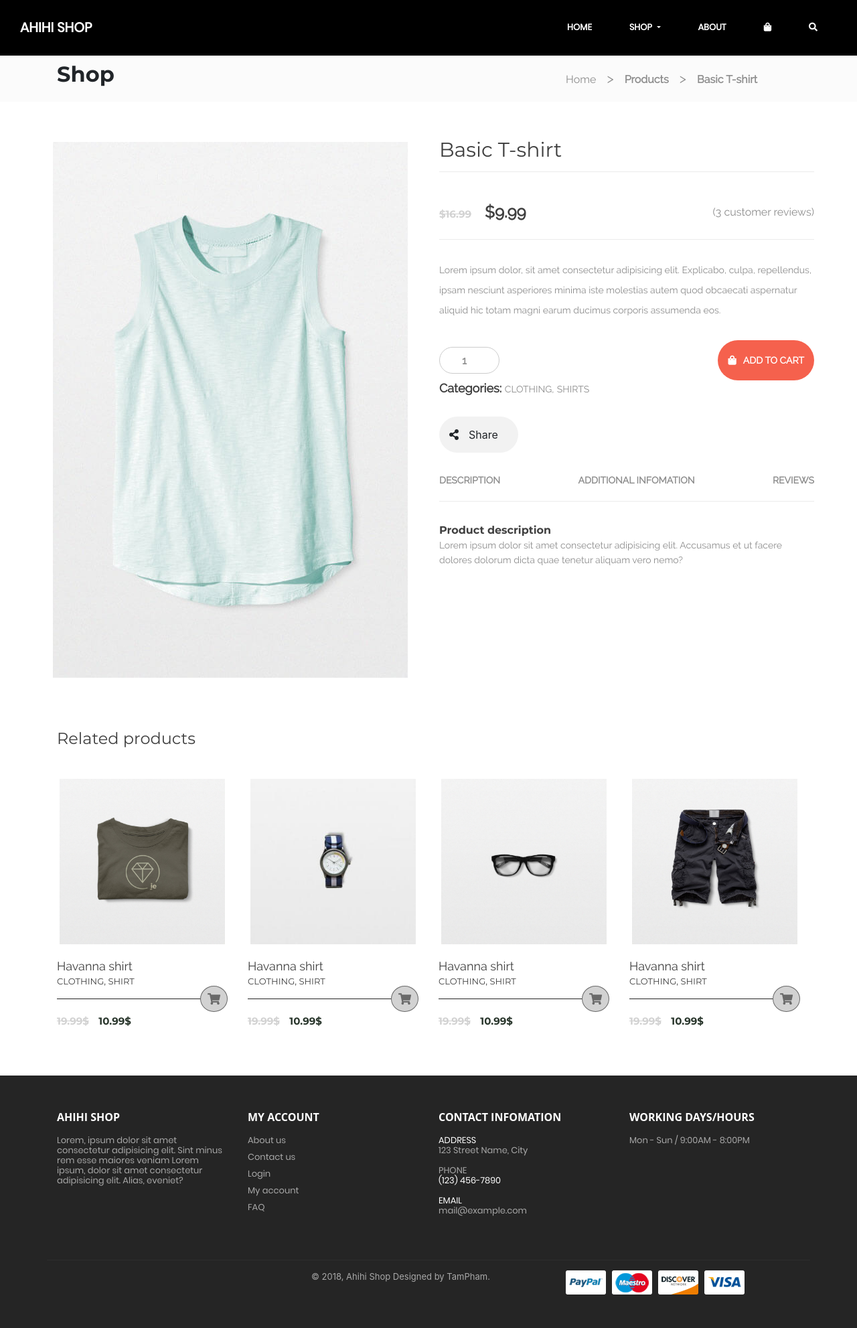
After one commit to TamPhamdev/Project2, a PHP site: page /assets/module/product-detail.html in a window 1280 px wide. The commit adds this page. Shown: the whole page at 67% size. Run offline with PHP 8.4, Linux system fonts and the light colour scheme; some libraries are stand-ins or nearby versions.

Commit message:
Fix link to product and create a product detail page

```diff
--- a/assets/css/product.css
+++ b/assets/css/product.css
@@ -44,6 +44,7 @@ ul>li {
   font-weight: 600;
   text-transform: uppercase;
   position: relative;
+  margin-bottom: 82px;
 }
 
 /* Navbar */
@@ -286,12 +287,11 @@ li.nav-item>.nav-link:active {
   transition: ease-in-out 0.5s;
 }
 
-/* End carousel */
+
 
 .title-level {
   background: #fbfbfb;
   position: relative;
-  margin-top: 100px;
   padding: 10px;
   background-repeat: no-repeat;
   background-position: 50% 0%;
@@ -340,7 +340,6 @@ label.search-area {
 label>.search-field {
   padding: 16px 30px;
   border-radius: 100px;
-  padding-right: 60px;
   border: 1px solid #ddd;
   color: #8d8d8d;
   transition: 0.35 background;
@@ -415,10 +414,227 @@ span.badge {
   height: 65px;
 }
 
+.awrapper {
+  padding: 60px 0;
+}
 
+.layoutleft {
+  background: url('../img/itemlist/asset\ 1.jpeg');
+  background-position: 50% 50%;
+  background-size: cover;
+  background-repeat: no-repeat;
+  height: 100vh;
+}
 
+div.product-title>h1 {
+  font: 400 30px/24px 'Montserrat';
+  color: #3f3f3f;
+  border-bottom: 1px solid #ebebeb;
+  padding-bottom: 20px;
+  margin-bottom: 20px;
+}
 
+.product-price {
+  border-bottom: 1px solid #ebebeb;
+  padding: 25px 0px;
+  margin-bottom: 30px;
+}
 
+.product-price>span {
+  font: 700 24px/30px 'Raleway';
+  color: #3f3f3f;
+}
+
+.product-price>a.review-link {
+  text-decoration: none;
+  float: right;
+  font: 400 16px/30px 'Raleway';
+  color: #8d8d8d;
+}
+
+.product-description>p {
+  margin-bottom: 30px;
+  font: 400 14px/30px 'Raleway';
+  color: #8d8d8d;
+}
+
+.cart {
+  display: flex;
+  justify-content: space-between;
+  align-items: center;
+}
+
+.cart-quantity {
+  font: 700 16px/30px 'Raleway';
+  color: #8d8d8d;
+  text-align: center;
+  width: 90px;
+  height: 40px;
+  border-width: 2px;
+  border-radius: 50px;
+}
+
+.add-to-cart-btn {
+  font: 700 14px/30px 'Raleway';
+  background: #f5614d;
+  color: #fff;
+  padding: 15px 15px;
+  border-radius: 100px;
+  border-width: 0;
+  cursor: pointer;
+  transition: .3s;
+  text-transform: uppercase;
+}
+
+.add-to-cart-btn:hover {
+  transition: .3s;
+  background: #3f3f3f;
+}
+
+.add-to-cart-btn span {
+  padding-left: 10px;
+}
+
+.cate-title {
+  font: 700 18px/22px 'Raleway';
+  color: #3f3f3f;
+}
+
+div.categories>a {
+  text-decoration: none;
+  text-transform: uppercase;
+  font: 400 14px/22px 'Raleway';
+  color: #8d8d8d;
+}
+
+.share-social {
+  margin: 30px 0;
+  display: flex;
+  align-items: center;
+}
+
+.share-social-btn {
+  background-color: #f2f2f2;
+  border-radius: 100px;
+  padding: 15px;
+  cursor: pointer;
+  overflow: hidden;
+  display: inline-block;
+}
+
+.share-social-active {
+  display: none;
+}
+
+.social-share {
+  padding: 0 20px;
+}
+
+.social-icon-share {
+  display: flex;
+}
+
+.product-tab {
+  text-transform: uppercase;
+  border-bottom: 1px solid #ebebeb;
+}
+
+.product-tab-list {
+  display: flex;
+  justify-content: space-between;
+  margin-bottom: 20px;
+}
+
+.info-tab {
+  padding: 30px 0;
+}
+
+ul.product-tab-list li {
+  cursor: pointer;
+  font: 700 14px/22px 'Raleway';
+  color: #8d8d8d;
+}
+
+.title-tab {
+  font: 600 16px/22px 'Montserrat';
+  color: #3f3f3f;
+}
+
+.product-info-add {
+  font: italic 400 14px/22px 'Raleway';
+  color: #8d8d8d;
+}
+
+.review-author {
+  font: 700 16px/22px 'Raleway';
+  color: #3f3f3f;
+}
+
+.review-published-date {
+  font: 400 14px/25px 'Raleway';
+  color: #b0b0b0;
+}
+
+.description {
+  font: 400 14px/25px 'Raleway';
+  color: #8d8d8d;
+}
+
+.comment-notes {
+  font: 600 18px/25px 'Raleway';
+  color: #3f3f3f;
+}
+
+i.far.fa-check-circle {
+  color: #f5614d;
+}
+
+label {
+  font-size: 16px;
+  margin-bottom: 8px;
+  color: #505050;
+  font-weight: bold;
+}
+textarea {
+  border: 1px solid #e3e3e3;
+  color: #8d8d8d;
+  margin-bottom: 20px;
+  -webkit-appearance: none;
+  resize: none;
+  height: 110px;
+  width: 100%;
+  padding: 18px 24px;
+  font: 400 14px/25px 'Raleway';
+  color: #8d8d8d;
+}
+
+input[type="text"],
+input[type="email"] {
+  -webkit-appearance: none;
+  padding: 5px 10px;
+  line-height: 47px;
+  width: 100%;
+  font: 400 14px/25px 'Raleway';
+  color: #8d8d8d;
+}
+
+.submit {
+  background: #f5614d;
+  border-radius: 100px;
+  padding: 10px 25px;
+  margin: 20px 0;
+  cursor: pointer;
+  border-width: 0;
+  color: #fff;
+  font: 700 16px/30px 'Raleway';
+  text-shadow: 0;
+  text-transform: uppercase;
+}
+.related-product-title {
+  margin: 20px 0 45px 0;
+  font: 400 24px/22px 'Montserrat';
+  color: #3f3f3f;
+}
 
 /* Footer*/
 footer {
--- a/assets/css/style.css
+++ b/assets/css/style.css
@@ -31,13 +31,21 @@
 }
 
 input[type="text"],
+input[type="email"],
+ textarea {
+  outline: none;
+  box-shadow: none !important;
+  border: 1px solid #ccc !important;
+}
+
+input[type="number"],
 textarea {
   outline: none;
   box-shadow: none !important;
   border: 1px solid #ccc !important;
 }
 
-ul > li {
+ul>li {
   list-style: none;
 }
 
@@ -83,20 +91,20 @@ li.nav-item {
   padding: 0 20px;
 }
 
-li.nav-item > a.nav-link {
+li.nav-item>a.nav-link {
   transition: 0.3s;
   color: #fff;
   border-bottom: 1px solid transparent;
 }
 
-li.nav-item > .nav-link:visited,
-li.nav-item > .nav-link:hover,
-li.nav-item > .nav-link:active {
+li.nav-item>.nav-link:visited,
+li.nav-item>.nav-link:hover,
+li.nav-item>.nav-link:active {
   border-color: #fff;
   transition: 0.3s;
 }
 
-.dropdown:hover > .dropdown-menu {
+.dropdown:hover>.dropdown-menu {
   display: block;
 }
 
@@ -169,7 +177,7 @@ li.nav-item > .nav-link:active {
     margin-right: auto;
   }
 
-  .carousel-item > .item1 {
+  .carousel-item>.item1 {
     background-image: url("../img/slide1.jpg");
     height: 70vh;
     background-position: 50% 50%;
@@ -334,12 +342,12 @@ ol.carousel-indicators .active {
   background-color: #252525;
 }
 
-ol.carousel-indicators > li:hover {
+ol.carousel-indicators>li:hover {
   background-color: #252525;
   transition: 0.4s;
 }
 
-ol.carousel-indicators > li {
+ol.carousel-indicators>li {
   border: 2px solid #252525;
   width: 15px;
   height: 15px;
@@ -616,7 +624,7 @@ a.product-item {
   text-align: left;
 }
 
-.sub-text > h1 {
+.sub-text>h1 {
   font-weight: 700;
   font-family: "Montserrat", sans-serif;
   font-size: 36px;
@@ -660,6 +668,7 @@ input:focus:-ms-input-placeholder {
 }
 
 .submit-form {
+  cursor: pointer;
   border: none;
   border-radius: 100px;
   height: 50px;
@@ -744,15 +753,15 @@ footer {
   font-size: 13px;
 }
 
-.text-account > li {
+.text-account>li {
   padding-bottom: 10px;
 }
 
-.text-account > li > a {
+.text-account>li>a {
   color: #a8a8a8;
 }
 
-.text-contact > li:nth-child(odd) {
+.text-contact>li:nth-child(odd) {
   color: #fff;
 }
 
--- /dev/null
+++ b/assets/module/product-detail.html
@@ -0,0 +1,429 @@
+<!DOCTYPE html>
+<html lang="en">
+
+<head>
+  <meta charset="UTF-8">
+  <meta name="viewport" content="width=device-width, initial-scale=1.0">
+  <meta http-equiv="X-UA-Compatible" content="ie=edge">
+  <link rel="shortcut icon" href="//cdn.shopify.com/s/files/1/1932/5453/t/12/assets/favicon.ico?5912751953392405595"
+    type="image/png">
+  <link rel="stylesheet" href="../css/style.css">
+  <link rel="stylesheet" href="../css/product.css">
+  <link rel="stylesheet" href="../css/bootstrap-grid.min.css">
+  <link rel="stylesheet" href="https://use.fontawesome.com/releases/v5.3.1/css/all.css">
+  <link rel="stylesheet" href="../css/bootstrap.min.css">
+  <title>AHIHI Shop</title>
+</head>
+
+<body>
+  <div class="header">
+    <!--Header start-->
+    <nav class="navbar main-nav sticky-top navbar-expand-md navbar-expand-sm" id="nav">
+      <!--Navbar start-->
+      <a class="navbar-brand" href="../../index.html">AHIHI SHOP</a>
+      <button class="navbar-toggler  navbar-toggler-right" type="button" data-toggle="collapse" data-target="#navbarTogglerDemo02"
+        aria-controls="navbarTogglerDemo02" aria-expanded="false" aria-label="Toggle navigation">
+        <span class="navbar-toggler-icon icon-bar"></span>
+      </button>
+      <div class="collapse navbar-collapse justify-content-end" id="navbarTogglerDemo02">
+        <ul class="navbar-nav">
+          <li class="nav-item active">
+            <a class="nav-link" href="../../index.html">Home <span class="sr-only">(current)</span></a>
+          </li>
+          <li class="nav-item dropdown">
+            <a class="nav-link dropdown-toggle" href="product.html" id="navbarDropdown" role="button" aria-haspopup="true"
+              aria-expanded="false">
+              Shop
+            </a>
+            <div class="dropdown-menu" aria-labelledby="navbarDropdown">
+              <a class="dropdown-item" href="#">Clothes</a>
+              <a class="dropdown-item" href="#">Shoes</a>
+              <a class="dropdown-item" href="#">Something else here</a>
+            </div>
+          </li>
+          <li class="nav-item"><a class="nav-link" href="">About</a></li>
+          <!-- ul here -->
+          <li class="nav-item"><a class="nav-link" href=""><i class="fas fa-shopping-bag"></i></a></li>
+          <li class="nav-item">
+            <a class="nav-link" href="#">
+              <i class="fas fa-search " aria-hidden="true"></i>
+            </a>
+          </li>
+        </ul>
+      </div>
+    </nav>
+  </div>
+  <!--Navbar End-->
+
+
+  <div class="title-level col-xs-6">
+    <div class="container">
+      <div class="row align-item-center ">
+        <div class="col-md-8 col-xs-6">
+          <h2 style="font-family: 'Montserrat';font-weight: 700" ;>Shop</h2>
+        </div>
+        <div class="col-md-4 title-bar mr-auto">
+          <span class="home-item"><a href="../../index.html">Home</a></span>
+          <span class="separator">></span>
+          <span class="current-item">Products</span>
+          <span class="separator">></span>
+          <span class="current-item">Basic T-shirt</span>
+        </div>
+      </div>
+    </div>
+  </div>
+  <div class="awrapper">
+    <div class="container-fluid">
+      <div class="row px-lg-5">
+        <div class="col-md-6 col-xs-6">
+          <div class="layoutleft mx-3"></div>
+        </div>
+        <div class="col-md-6 col-xs-6 px-0">
+          <div class="layoutright mx-3">
+            <div class="summary">
+              <div class="product-title">
+                <h1>Basic T-shirt</h1>
+              </div>
+              <div class="product-price"><strike class="price-sale" style="padding-right:20px;">$16.99</strike><span>$9.99</span>
+                <a href="#review-tab" class="review-link">(3 customer reviews)</a>
+              </div>
+
+              <div class="product-description">
+                <p>Lorem ipsum dolor, sit amet consectetur adipisicing elit. Explicabo, culpa, repellendus, ipsam
+                  nesciunt asperiores minima iste molestias autem quod obcaecati aspernatur aliquid hic totam magni
+                  earum
+                  ducimus corporis assumenda eos.</p>
+              </div>
+              <form action="#" class="cart">
+                <input type="number" min="1" value="1" step="1" class="cart-quantity">
+                <button type="submit" name="#" class="add-to-cart-btn"><i class="fas fa-shopping-bag"></i><span>add
+                    to cart</span>
+                </button>
+              </form>
+              <div class="categories">
+                <span class="cate-title">Categories: </span>
+                <a href="#">Clothing,</a>
+                <a href="#">shirts</a>
+              </div>
+              <div class="share-social">
+                <div class="share-social-btn">
+                  <i class="fas fa-share-alt"></i><span style="padding: 15px;">Share</span>
+                </div>
+                <div class="share-social-active">
+                  <div class="social-icon-share">
+                    <div class="social-share">
+                      <i class="fab fa-facebook-f"></i>
+                    </div>
+                    <div class="social-share">
+                      <i class="fab fa-instagram"></i>
+                    </div>
+                    <div class="social-share">
+                      <i class="fab fa-twitter"></i>
+                    </div>
+                  </div>
+                </div>
+              </div>
+            </div>
+            <!--summary here-->
+            <div class="product-tab-wrapper" id="mygroup">
+              <div class="product-tab">
+                <ul class="product-tab-list">
+                  <li class="description-tab" data-toggle="collapse" data-target="#description-tab"><span>Description</span></li>
+                  <li class="add-info-tab" data-toggle="collapse" data-target="#info-tab"><span>additional
+                      infomation</span></li>
+                  <li class="review-tab" data-toggle="collapse" data-target="#review-tab"><span>reviews</span></li>
+                </ul>
+              </div>
+              <div class="info-tab">
+                <div id="description-tab" class="collapse show" data-parent="#mygroup">
+                  <span class="title-tab">Product description</span>
+                  <p style="font: 400 14px/22px 'Raleway';
+  color: #8d8d8d;">Lorem ipsum dolor sit amet consectetur
+                    adipisicing elit. Accusamus et ut facere dolores dolorum dicta
+                    quae tenetur aliquam vero nemo?</p>
+                </div>
+                <div id="info-tab" class="collapse" data-parent="#mygroup">
+                  <span class="title-tab">Additional Infomation</span>
+                  <table class="table table-striped table-bordered">
+                    <thead>
+                      <tr>
+                        <th scope="col">Weight</th>
+                        <td class="product-info-add">0.3kg</td>
+                      </tr>
+                    </thead>
+                    <tbody>
+                      <tr>
+                        <th scope="row">Dimensions</th>
+                        <td class="product-info-add">50 x 60 cm</td>
+                      </tr>
+                      <tr>
+                        <th scope="row">Material</th>
+                        <td class="product-info-add">Cotton</td>
+                      </tr>
+                    </tbody>
+                  </table>
+                </div>
+                <div id="review-tab" class="collapse" data-parent="#mygroup">
+                  <div class="comment">
+                    <span class="review-title title-tab">3 reviews for Basic t-shirt</span>
+                    <div class="comment-list">
+                      <ul class="list-group list-group-flush">
+                        <li class="list-group-item">
+                          <div class="comment-text">
+                            <p class="meta">
+                              <strong class="review-author">Someone 1</strong>
+                              <span class="review-dash">-</span>
+                              <time class="review-published-date">January 27,2018</time>
+                            </p>
+                            <div class="description">
+                              <p>Nice t-shirt! </p>
+                            </div>
+                          </div>
+                        </li>
+                        <li class="list-group-item">
+                          <div class="comment-text">
+                            <p class="meta">
+                              <strong class="review-author">Someone 2</strong>
+                              <span class="review-dash">-</span>
+                              <time class="review-published-date">May 17,2018</time>
+                            </p>
+                            <div class="description">
+                              <p>Free shipping ? </p>
+                            </div>
+                          </div>
+                        </li>
+                        <li class="list-group-item">
+                          <div class="comment-text">
+                            <p class="meta">
+                              <strong class="review-author">Someone 3</strong>
+                              <span class="review-dash">-</span>
+                              <time class="review-published-date">October 12,2018</time>
+                            </p>
+                            <div class="description">
+                              <p>Hey ! Is this for real ? </p>
+                            </div>
+                          </div>
+                        </li>
+                      </ul>
+                    </div>
+                    <div class="review-form">
+                      <div class="respond">
+                        <span class="comment-notes">Add a review</span>
+                        <form action="post" class="comment-form">
+                          <p class="comment-notes">Your email address will not be published. Required fields are
+                            marked&nbsp;<i class="far fa-check-circle"></i></p>
+                          <div class="comment-form">
+                            <label for="comment">You review&nbsp;<i class="far fa-check-circle"></i></label>
+                            <br>
+                            <textarea name="" id="" cols="60" rows="5" required></textarea>
+                          </div>
+                          <div class="comment-author">
+                            <label for="comment">Name &nbsp;<i class="far fa-check-circle"></i></label><br>
+                            <input type="text" name="" id="" value size="30" required>
+                          </div>
+                          <div class="comment-email">
+                            <label for="comment">Email &nbsp;<i class="far fa-check-circle"></i></label><br>
+                            <input type="email" name="" id="" value size="30" required>
+                          </div>
+                          <div class="form-submit">
+                            <input type="submit" name="submit" class="submit" value="Submit">
+                          </div>
+                        </form>
+                      </div>
+                    </div>
+                  </div>
+                </div>
+              </div>
+            </div>
+            <!--end wrapper-->
+          </div>
+        </div>
+        <!--end layout right-->
+      </div>
+      <!--end row-->
+    </div>
+    <!--end container-->
+  </div>
+  <!--end wrapper-->
+
+  <!--Related product-->
+  <section class="related-product">
+    <div class="container">
+      <h2 class="related-product-title">Related products</h2>
+      <div class="row">
+        <a href="index.html" class="product-item">
+          <div class="col-md-3 col-xs-6 product">
+            <img class="img-thumbnail img-fluid border-0 no-gutters" src="../img/itemlist/asset 16.jpeg" alt="">
+            <div class="text-card-item">
+              <p class="item-text">Havanna shirt</p>
+              <p class="item-text item-text-light">Clothing, shirt</p>
+            </div>
+            <div style="display:flex; justify-content: space-between;">
+              <div class="price-item">
+                <strike class="price-sale">19.99$</strike>
+                <span class="price">10.99$</span>
+              </div>
+              <a href="#"><i class="fas fa-shopping-cart cart-icon"></i></a>
+            </div>
+          </div>
+        </a>
+        <a href="index.html" class="product-item">
+          <div class="col-md-3 col-xs-6 product">
+            <img class="img-thumbnail img-fluid border-0 no-gutters" src="../img/itemlist/asset 12.jpeg" alt="">
+            <div class="text-card-item">
+              <p class="item-text">Havanna shirt</p>
+              <p class="item-text item-text-light">Clothing, shirt</p>
+            </div>
+            <div style="display:flex; justify-content: space-between;">
+              <div class="price-item">
+                <strike class="price-sale">19.99$</strike>
+                <span class="price">10.99$</span>
+              </div>
+              <a href="#"><i class="fas fa-shopping-cart cart-icon"></i></a>
+            </div>
+          </div>
+        </a>
+        <a href="index.html" class="product-item">
+          <div class="col-md-3 col-xs-6 product">
+            <img class="img-thumbnail img-fluid border-0 no-gutters" src="../img/itemlist/asset 2.jpeg" alt="">
+            <div class="text-card-item">
+              <p class="item-text">Havanna shirt</p>
+              <p class="item-text item-text-light">Clothing, shirt</p>
+            </div>
+            <div style="display:flex; justify-content: space-between;">
+              <div class="price-item">
+                <strike class="price-sale">19.99$</strike>
+                <span class="price">10.99$</span>
+              </div>
+              <a href="#"><i class="fas fa-shopping-cart cart-icon"></i></a>
+            </div>
+          </div>
+        </a>
+        <a href="index.html" class="product-item">
+          <div class="col-md-3 col-xs-6 product">
+            <img class="img-thumbnail img-fluid border-0 no-gutters" src="../img/itemlist/asset 3.jpeg" alt="">
+            <div class="text-card-item">
+              <p class="item-text">Havanna shirt</p>
+              <p class="item-text item-text-light">Clothing, shirt</p>
+            </div>
+            <div style="display:flex; justify-content: space-between;">
+              <div class="price-item">
+                <strike class="price-sale">19.99$</strike>
+                <span class="price">10.99$</span>
+              </div>
+              <a href="#"><i class="fas fa-shopping-cart cart-icon"></i></a>
+            </div>
+          </div>
+        </a>
+      </div>
+    </div>
+  </section>
+  <!--End related product-->
+
+
+
+
+
+
+
+
+
+
+
+
+  <footer>
+    <!--Footer -->
+    <div class="container mx-auto">
+      <div class="top-footer">
+        <div class="row">
+          <div class="col-md-3 col-xs-6">
+            <span class="title-top">Ahihi Shop</span>
+            <div class="footer-content">
+              <p>Lorem, ipsum dolor sit amet consectetur adipisicing elit. Sint minus rem esse maiores veniam Lorem
+                ipsum, dolor sit amet consectetur adipisicing elit. Alias, eveniet?</p>
+            </div>
+          </div>
+          <div class="col-md-3 col-xs-6">
+            <span class="title-top">My account</span>
+            <div class="footer-content">
+              <ul class="text-account">
+                <li><a href="#">About us</a></li>
+                <li><a href="#">Contact us</a></li>
+                <li><a href="#">Login</a></li>
+                <li><a href="#">My account</a></li>
+                <li><a href="#">FAQ</a></li>
+              </ul>
+            </div>
+          </div>
+          <div class="col-md-3 col-xs-6">
+            <span class="title-top">Contact infomation</span>
+            <div class="footer-content">
+              <ul class="text-contact">
+                <li>ADDRESS</li>
+                <li>123 Street Name, City</li><br>
+                <li>PHONE</li>
+                <li>(123) 456-7890</li><br>
+                <li>EMAIL</li>
+                <li>mail@example.com</li>
+              </ul>
+            </div>
+          </div>
+          <div class="col-md-3 col-xs-6">
+            <span class="title-top">WORKING DAYS/HOURS</span>
+            <div class="footer-content">
+              <span>Mon - Sun / 9:00AM - 8:00PM</span>
+            </div>
+          </div>
+        </div>
+      </div>
+
+      <div class="row justify-content-end bottom-footer">
+        <div class="col-sm-4">
+          <span>© 2018, Ahihi Shop Designed by TamPham. </span>
+        </div>
+        <div class="col-sm-4">
+          <img src="../img/logo-payment.png" alt="">
+        </div>
+      </div>
+    </div>
+  </footer>
+  <!--End footer-->
+  <button onclick="topFunction()" id="myBtn" title="Go to top"><i class="fas fa-angle-up" style="margin:0; padding: 0; width: 34px;"></i></button>
+  <script src="../js/jquery-3.3.1.min.js"></script>
+  <script src="../js/popper.min.js"></script>
+  <script src="../js/bootstrap.min.js"></script>
+  <script>
+    document.addEventListener('DOMContentLoaded', function () {
+      let nav = document.querySelector('#nav');
+      window.addEventListener('scroll', function () {
+        if (this.pageYOffset > 50) {
+          nav.classList.add('navbar_black');
+        }
+        if (this.pageYOffset < 50) {
+          nav.classList.remove('navbar_black');
+        }
+      });
+    }, false)
+    window.onscroll = function () {
+      scrollFunction()
+    };
+
+    function scrollFunction() {
+      if (document.body.scrollTop > 20 || document.documentElement.scrollTop > 20) {
+        document.getElementById("myBtn").style.display = "block";
+      } else {
+        document.getElementById("myBtn").style.display = "none";
+      }
+    }
+
+    function topFunction() {
+      document.body.scrollTop = 0; // For Safari
+      document.body.scrollIntoView({
+        behavior: 'smooth',
+        block: 'start'
+      }); // For Chrome, Firefox, IE and Opera
+    }
+  </script>
+</body>
+
+</html>
--- a/assets/module/product.html
+++ b/assets/module/product.html
@@ -31,8 +31,8 @@
             <a class="nav-link" href="../../index.html">Home <span class="sr-only">(current)</span></a>
           </li>
           <li class="nav-item dropdown">
-            <a class="nav-link dropdown-toggle" href="#" id="navbarDropdown" role="button" data-toggle="dropdown"
-              aria-haspopup="true" aria-expanded="false">
+            <a class="nav-link dropdown-toggle" href="#" id="navbarDropdown" role="button" aria-haspopup="true"
+              aria-expanded="false">
               Shop
             </a>
             <div class="dropdown-menu" aria-labelledby="navbarDropdown">
--- a/index.html
+++ b/index.html
@@ -31,10 +31,11 @@
             <a class="nav-link" href="index.html">Home <span class="sr-only"></span></a>
           </li>
           <li class="nav-item dropdown">
-            <a class="nav-link dropdown-toggle" href="assets/module/product.html" id="navbarDropdown" data-toggle="dropdown"
-              aria-haspopup="true" aria-expanded="false">
+            <a class="nav-link dropdown-toggle" href="assets/module/product.html" id="navbarDropdown" aria-haspopup="true"
+              aria-expanded="false">
               Shop
             </a>
+
             <div class="dropdown-menu" aria-labelledby="navbarDropdown">
               <a class="dropdown-item" href="assets/module/product.html">Clothes</a>
               <a class="dropdown-item" href="assets/module/product.html">Shoes</a>
```
